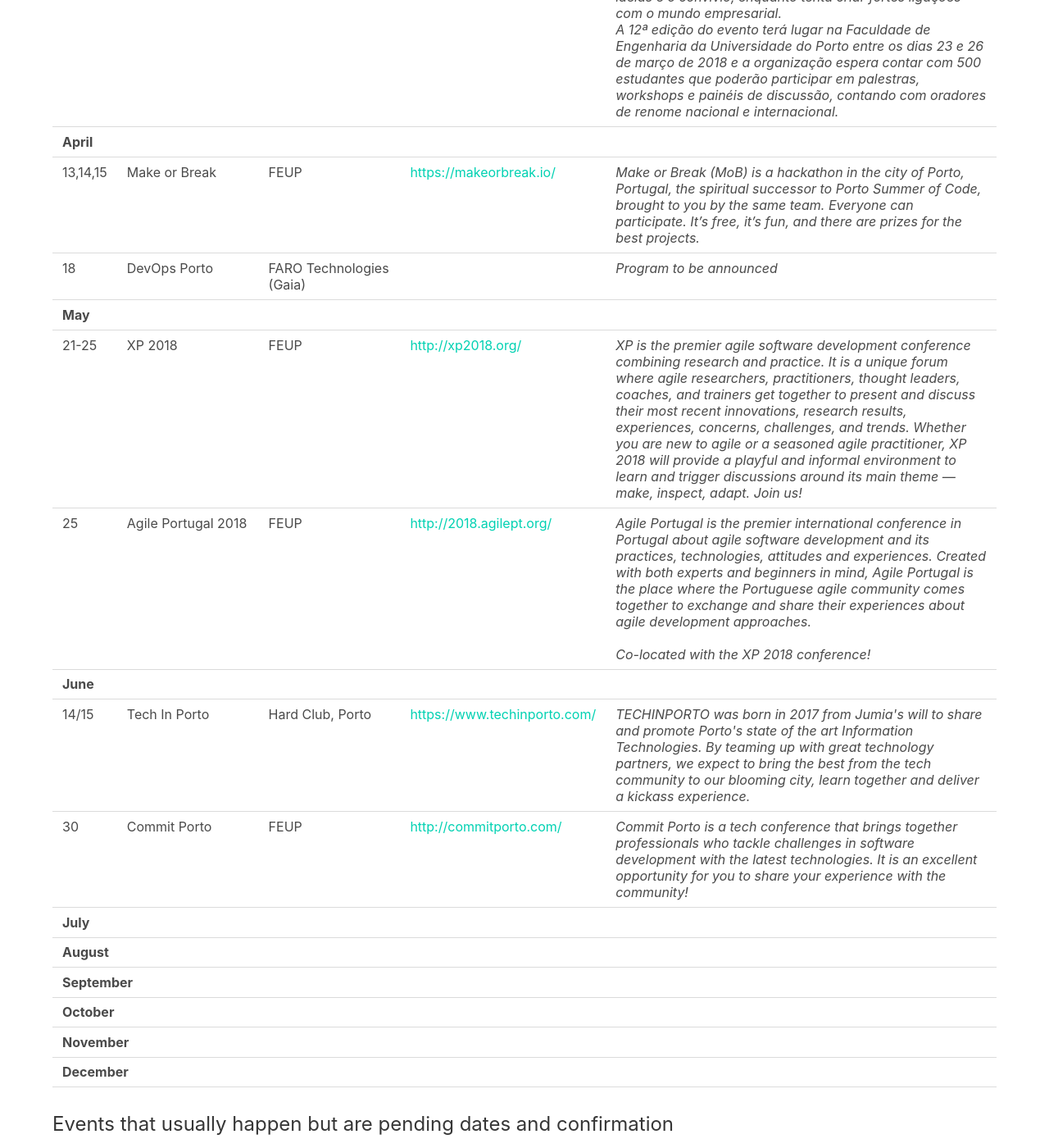
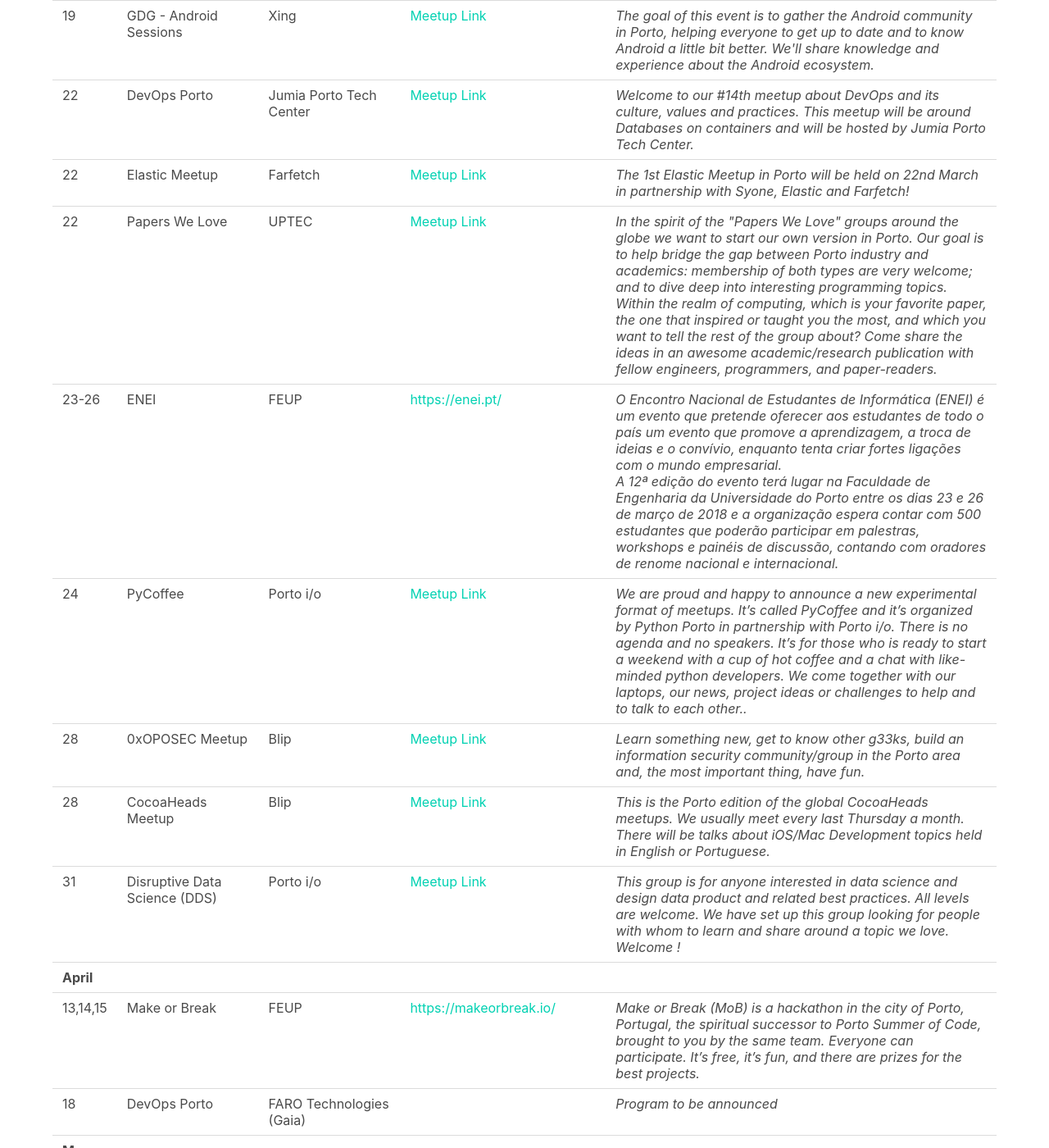
Before and after one commit to DevOpsPorto/devopsporto.github.io, a Jekyll site: the page built from events.html, in a window 1280 px wide and 1400 px high, scrolled down 6619 px. Shown: the whole window at 82% size. Built offline with Jekyll 4.4.1, drawn with Linux system fonts in a browser that asks for light colours; some of the changed text lies outside the part shown.

Commit message:
Added some March events found on the meetups page

```diff
--- a/events.html
+++ b/events.html
@@ -301,6 +301,22 @@
             </td>
         </tr>
         <tr>
+            <td>22</td>
+            <td>Papers We Love</td>
+            <td>Farfetch</td>
+            <td>
+                <a href="https://www.meetup.com/pt-BR/Papers-We-Love-Porto/events/247544576/" target="_blank">Meetup Link</a>
+            </td>
+            <td>
+                <i>n the spirit of the "Papers We Love" groups around the globe we want to start our own version in Porto.
+
+                    Our goal is to help bridge the gap between Porto industry and academics: membership of both types are very welcome; and to dive deep into interesting programming topics.
+
+                    Within the realm of computing, which is your favorite paper, the one that inspired or taught you the most, and which you want to tell the rest of the group about? Come share the ideas in an awesome academic/research publication with fellow engineers, programmers, and paper-readers.
+                    </i>
+            </td>
+        </tr>
+        <tr>
             <td>23</td>
             <td>Game Dev Meet NORTE</td>
             <td>Pólo Zero</td>
@@ -447,6 +463,17 @@
                 </td>
         </tr>
         <tr>
+            <td>17</td>
+            <td>Disruptive Data Science (DDS)</td>
+            <td>Porto i/o</td>
+                <td>
+                    <a href="https://www.meetup.com/pt-BR/Disruptive-Data-Science/events/248449794/" target="_blank">Meetup Link</a>
+                </td>
+                <td>
+                    <i>This group is for anyone interested in data science and design data product and related best practices. All levels are welcome. We have set up this group looking for people with whom to learn and share around a topic we love. Welcome !</i>
+                </td>
+        </tr>
+        <tr>
             <td>19</td>
             <td>GDG - Android Sessions</td>
             <td>Xing</td>
@@ -468,6 +495,7 @@
                         <i>Welcome to our #14th meetup about DevOps and its culture, values and practices. This meetup will be around Databases on containers and will be hosted by Jumia Porto Tech Center.</i>
                     </td>
             </tr>
+
         <tr>
             <td>22</td>
             <td>Elastic Meetup</td>
@@ -477,6 +505,21 @@
                 </td>
                 <td>
                     <i>The 1st Elastic Meetup in Porto will be held on 22nd March in partnership with Syone, Elastic and Farfetch!</i>
+                </td>
+        </tr>
+        <tr>
+            <td>22</td>
+            <td>Papers We Love</td>
+            <td>UPTEC</td>
+                <td>
+                    <a href="https://www.meetup.com/pt-BR/Papers-We-Love-Porto/events/248379987/" target="_blank">Meetup Link</a>
+                </td>
+                <td>
+                    <i>In the spirit of the "Papers We Love" groups around the globe we want to start our own version in Porto.
+
+                        Our goal is to help bridge the gap between Porto industry and academics: membership of both types are very welcome; and to dive deep into interesting programming topics.
+
+                        Within the realm of computing, which is your favorite paper, the one that inspired or taught you the most, and which you want to tell the rest of the group about? Come share the ideas in an awesome academic/research publication with fellow engineers, programmers, and paper-readers.</i>
                 </td>
         </tr>
         <tr>
@@ -492,7 +535,53 @@
                 </i>
             </td>
         </tr>
-        <tr></tr>
+        <tr>
+            <td>24</td>
+            <td>PyCoffee</td>
+            <td>Porto i/o</td>
+                <td>
+                    <a href="https://www.meetup.com/pt-BR/pyporto/events/248549508/" target="_blank">Meetup Link</a>
+                </td>
+                <td>
+                    <i>We are proud and happy to announce a new experimental format of meetups. It’s called PyCoffee and it’s organized by Python Porto in partnership with Porto i/o.
+
+                        There is no agenda and no speakers. It’s for those who is ready to start a weekend with a cup of hot coffee and a chat with like-minded python developers. We come together with our laptops, our news, project ideas or challenges to help and to talk to each other..</i>
+                </td>
+        </tr>
+        <tr>
+            <td>28</td>
+            <td>0xOPOSEC Meetup</td>
+            <td>Blip</td>
+            <td>
+                <a href="https://www.meetup.com/pt-BR/0xOPOSEC/events/248666513/" target="_blank">Meetup Link</a>
+            </td>
+            <td>
+                <i>Learn something new, get to know other g33ks, build an information security community/group in the Porto area and, the most important thing, have fun.</i>
+            </td>
+        </tr>
+        <tr>
+            <td>28</td>
+            <td>CocoaHeads Meetup</td>
+            <td>Blip</td>
+            <td>
+                <a href="https://www.meetup.com/pt-BR/CocoaHeads-Porto/events/248548964/" target="_blank">Meetup Link</a>
+            </td>
+            <td>
+                <i>This is the Porto edition of the global CocoaHeads meetups. We usually meet every last Thursday a month. There will be talks about iOS/Mac Development topics held in English or Portuguese.</i>
+            </td>
+        </tr>
+        <tr>
+            <td>31</td>
+            <td>Disruptive Data Science (DDS)</td>
+            <td>Porto i/o</td>
+                <td>
+                    <a href="https://www.meetup.com/pt-BR/Disruptive-Data-Science/events/248449794/" target="_blank">Meetup Link</a>
+                </td>
+                <td>
+                    <i>This group is for anyone interested in data science and design data product and related best practices. All levels are welcome. We have set up this group looking for people with whom to learn and share around a topic we love. Welcome !</i>
+                </td>
+        </tr>
+
         <tr>
             <td colspan="5">
                 <b>April</b>
```
